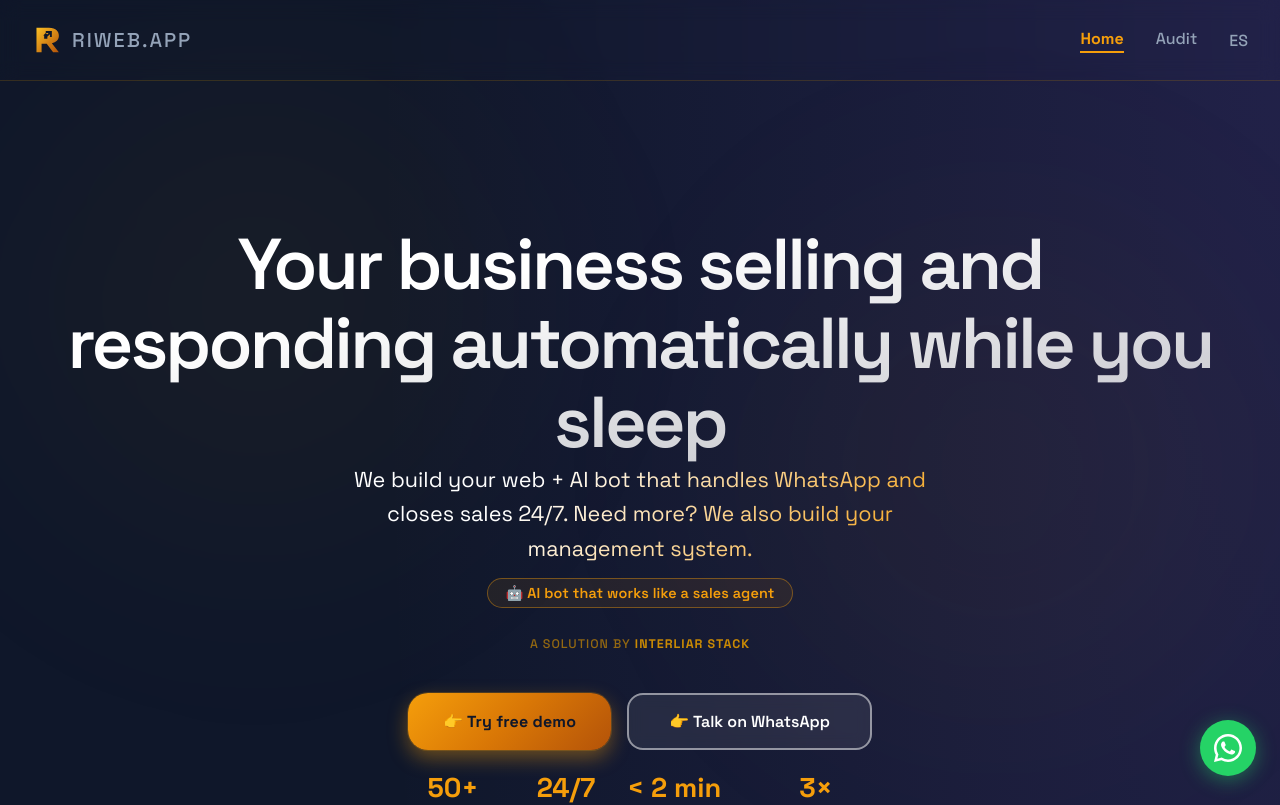
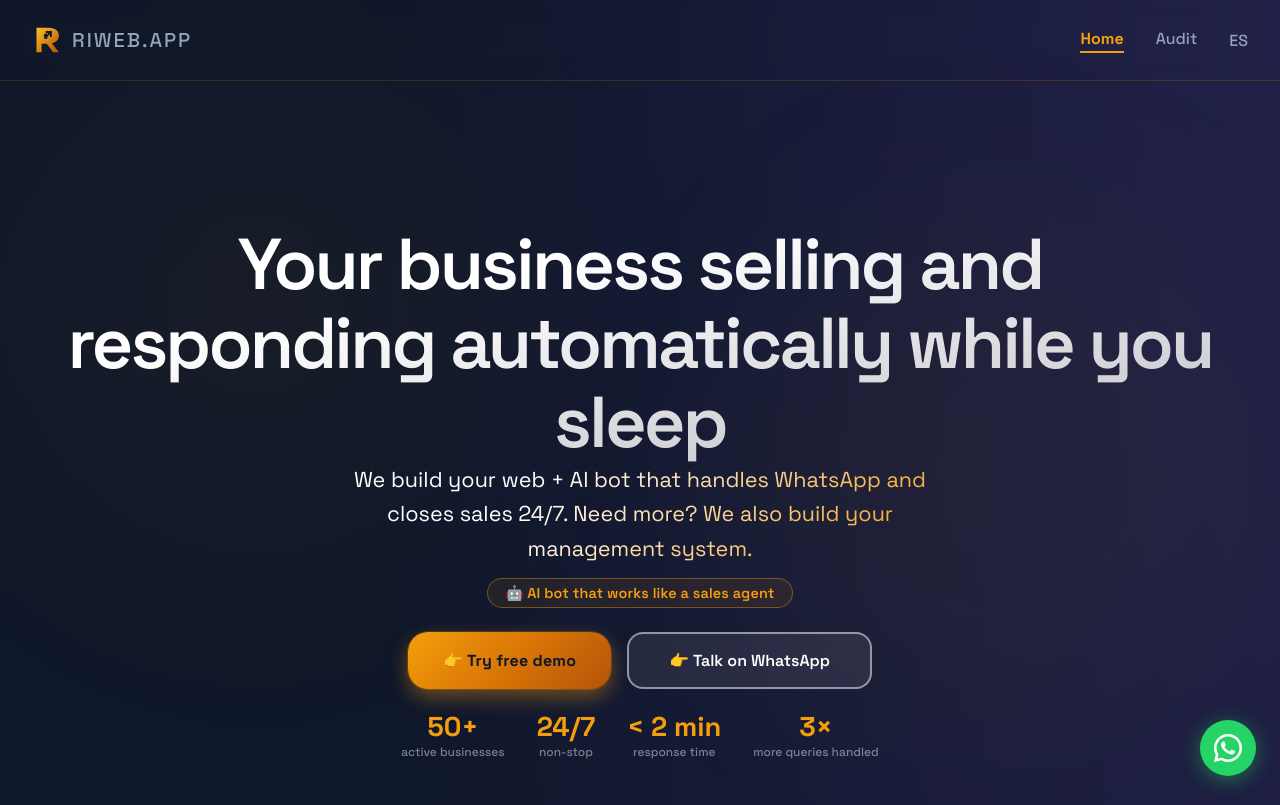
Before and after one commit to Inteliar-Stack-Agencia/RIWEB.APP, a React (Vite) app: page / in a window 1280 px wide. Shown: the top 805 px of the page. Built offline with nearby package versions, Linux system fonts and the light colour scheme; no server answers.

Commit message:
fix: remove Interliar Stack attribution from hero

```diff
--- a/src/pages/HomePage.tsx
+++ b/src/pages/HomePage.tsx
@@ -298,21 +298,6 @@ export default function HomePage({ locale }: { locale: Locale }) {
           {locale === "es"
             ? "🤖 Bot con IA que funciona como un agente de ventas"
             : "🤖 AI bot that works like a sales agent"}
-        </span>
-      </div>
-
-      {/* Interliar Stack attribution */}
-      <div style={{ textAlign: "center", marginBottom: "2.5rem" }}>
-        <span style={{
-          display: "inline-block",
-          fontSize: "0.78rem",
-          color: "rgba(202,138,4,0.7)",
-          letterSpacing: "0.08em",
-          textTransform: "uppercase",
-          fontWeight: 500,
-        }}>
-          {locale === "es" ? "Una solución de" : "A solution by"}{" "}
-          <strong style={{ color: "rgba(202,138,4,1)" }}>Interliar Stack</strong>
         </span>
       </div>
 
```
